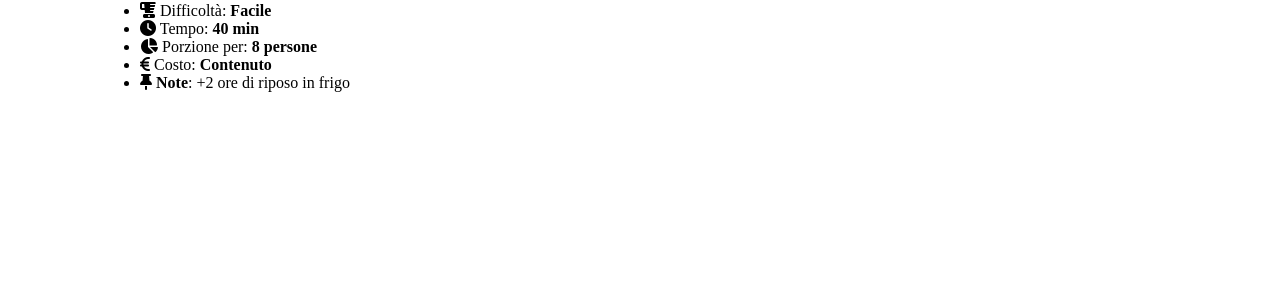
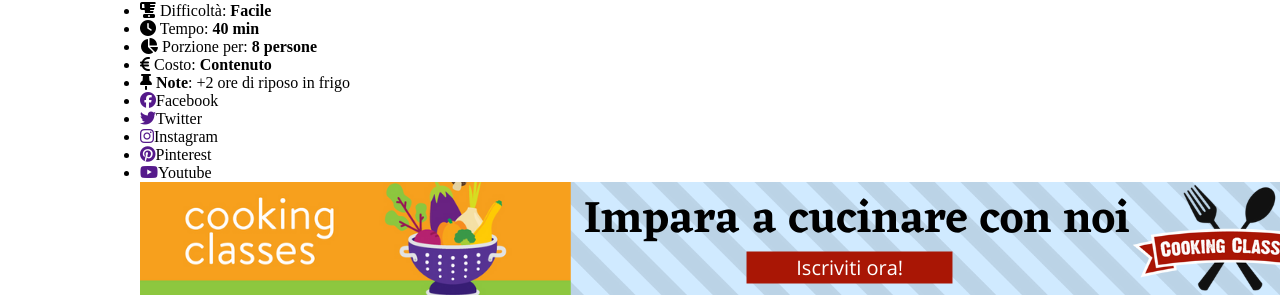
Before and after one commit to donatimar/htmlcss-responsive-layout, a plain HTML site: page index.html in a window 1280 px wide. Shown: the part 808-1107 px from the top of the page. Before the commit the page ends 900 px from the top, so only its background shows below. Drawn offline with Linux system fonts and the light colour scheme.

Commit message:
social network

```diff
--- a/index.html
+++ b/index.html
@@ -42,6 +42,7 @@
 
     <!-- Main-->
     <main>
+
       <div class="container">
         <!-- Preparazione tiramisù-->
         <section class="section-preparation">
@@ -98,6 +99,23 @@
           </div>
         </section>
       </div>
+    </section>
+
+<div class="container">
+    <!-- Social Network -->
+    <nav class="social-networks">
+        <ul class="recipe-social flex">
+            <li class="social"><a href=""><i class="fa-brands fa-facebook color-blu"></i></a><span class="text-icon">Facebook</span></li>
+            <li class="social"><a href=""><i class="fa-brands fa-twitter color-sky-blu"></i></a><span class="text-icon">Twitter</span></li>
+            <li class="social"><a href=""><i class="fa-brands fa-instagram color-purple"></i></a><span class="text-icon">Instagram</span></li>
+            <li class="social"><a href=""><i class="fa-brands fa-pinterest color-red"></i></a><span class="text-icon">Pinterest</span></li>
+            <li class="social"><a href=""><i class="fa-brands fa-youtube color-red"></i></a><span class="text-icon">Youtube</span></li>
+        </ul>
+    </nav>
+    <figure class="advertising-banner">
+        <img src="img/banner.png" alt="Banner Pubblicitario">
+    </figure>
+</div>
     </main>
   </body>
 </html>
```
